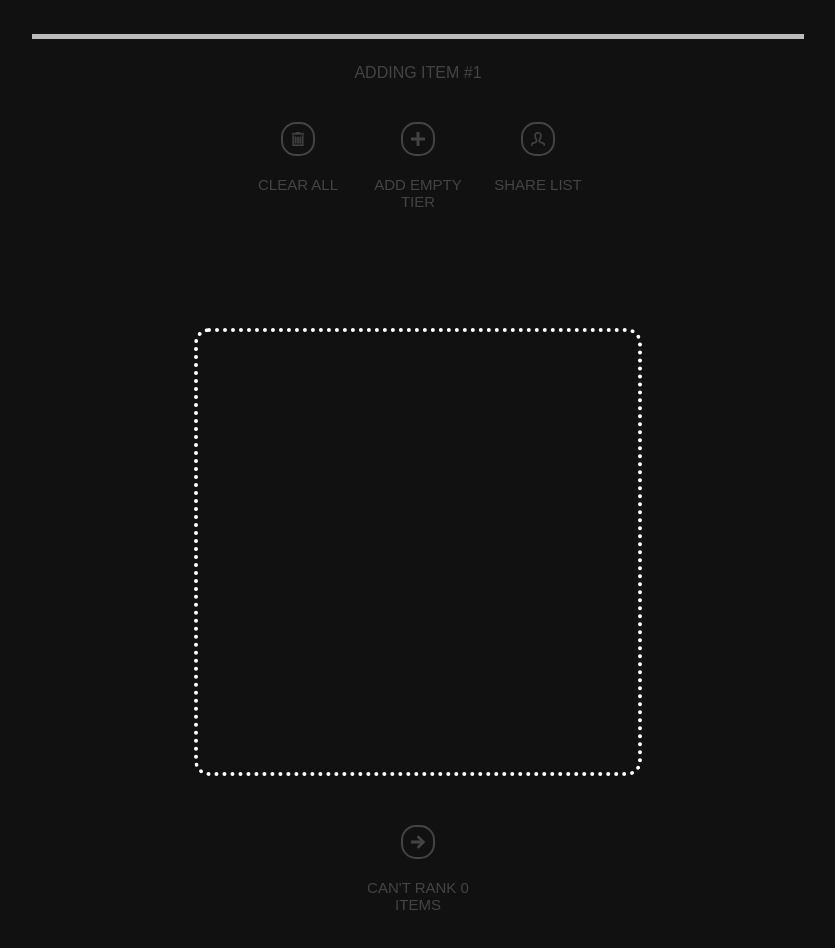
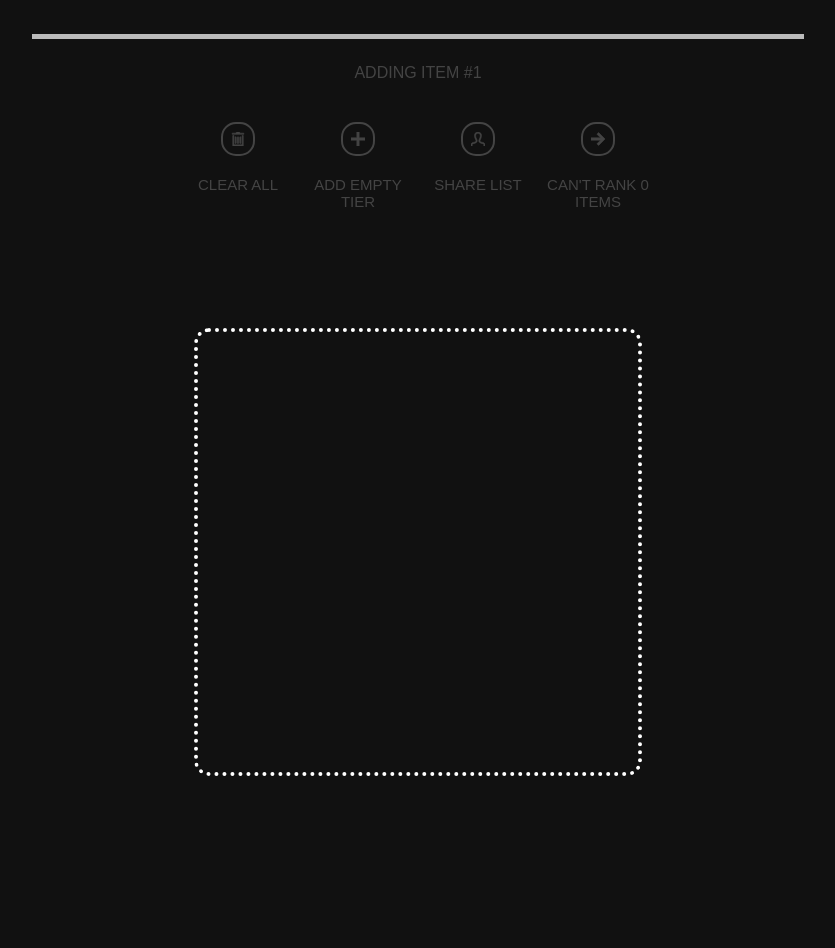
Before and after one commit to shatayu/rankings, a React (Create React App) app: page / in a window 1280 px wide. Shown: the part 280-1228 px from the top of the page, without its empty margins (222-1057 px from the left). After the commit the page ends 1106 px from the top, so only its background shows below. Built offline with nearby package versions, Linux system fonts and the light colour scheme.

Commit message:
moved start ranking button to top

```diff
--- a/src/Input/Input.react.js
+++ b/src/Input/Input.react.js
@@ -1,7 +1,6 @@
 import styles from './Input.module.css';
 import { useState } from 'react';
 import { Toaster } from 'react-hot-toast';
-import StartRankingButton from './Buttons/StartRankingButton.react';
 import EntryInputTextbox from './EntryInputTextbox.react';
 import TitleTextbox from './TitleTextbox.react';
 import { useUpdateListInfoAtoms, isSharedLink } from '../utils/APIUtils';
@@ -59,9 +58,6 @@ export default function Input({onFinalizeEntries}) {
                 <EntryInputTextbox  {...{localTierList, setLocalTierList}} />
             </div>
             <TierMenu {...{localTierList, setLocalTierList, selectedItems, setSelectedItems}} />
-            <div className={styles.buttonContainer}>
-                <StartRankingButton {...{localTierList, setLocalTierList}} />
-            </div>
         </div>
         <br />
         <br />
--- a/src/Input/Tiers/TierMenu.module.css
+++ b/src/Input/Tiers/TierMenu.module.css
@@ -135,6 +135,8 @@
     justify-content: center;
     align-items: center;
     margin-bottom: 20px;
+
+    flex-wrap: wrap;
 }
 
 .deleteIcon {
--- a/src/Input/Tiers/TierMenu.react.js
+++ b/src/Input/Tiers/TierMenu.react.js
@@ -4,6 +4,7 @@ import styles from './TierMenu.module.css';
 import AddTierButton from '../Buttons/AddTierButton.react';
 import DeleteAllEntriesButton from '../Buttons/DeleteAllEntriesButton.react';
 import ShareLinkButton from '../Buttons/ShareLinkButton.react';
+import StartRankingButton from '../Buttons/StartRankingButton.react';
 import Tier from './Tier.react';
 import { move, moveMultiple, reorder, reorderMultiple, listIDToIndex } from './tierMenuUtils';
 
@@ -118,6 +119,7 @@ export default function TierMenu({localTierList, setLocalTierList, selectedItems
             <DeleteAllEntriesButton {...{localTierList, setLocalTierList, selectedItems, setSelectedItems}} />
             <AddTierButton {...{localTierList, setLocalTierList, selectedItems, setSelectedItems}} />
             <ShareLinkButton tierList={localTierList} />
+            <StartRankingButton {...{localTierList, setLocalTierList}} />
         </div>
         <div className={styles.titleContainer}>
             <div className={styles.subtitle}>{localTierList.length > 1 ? 'Drag items to move them between tiers' : '\u0020'}</div>
```
